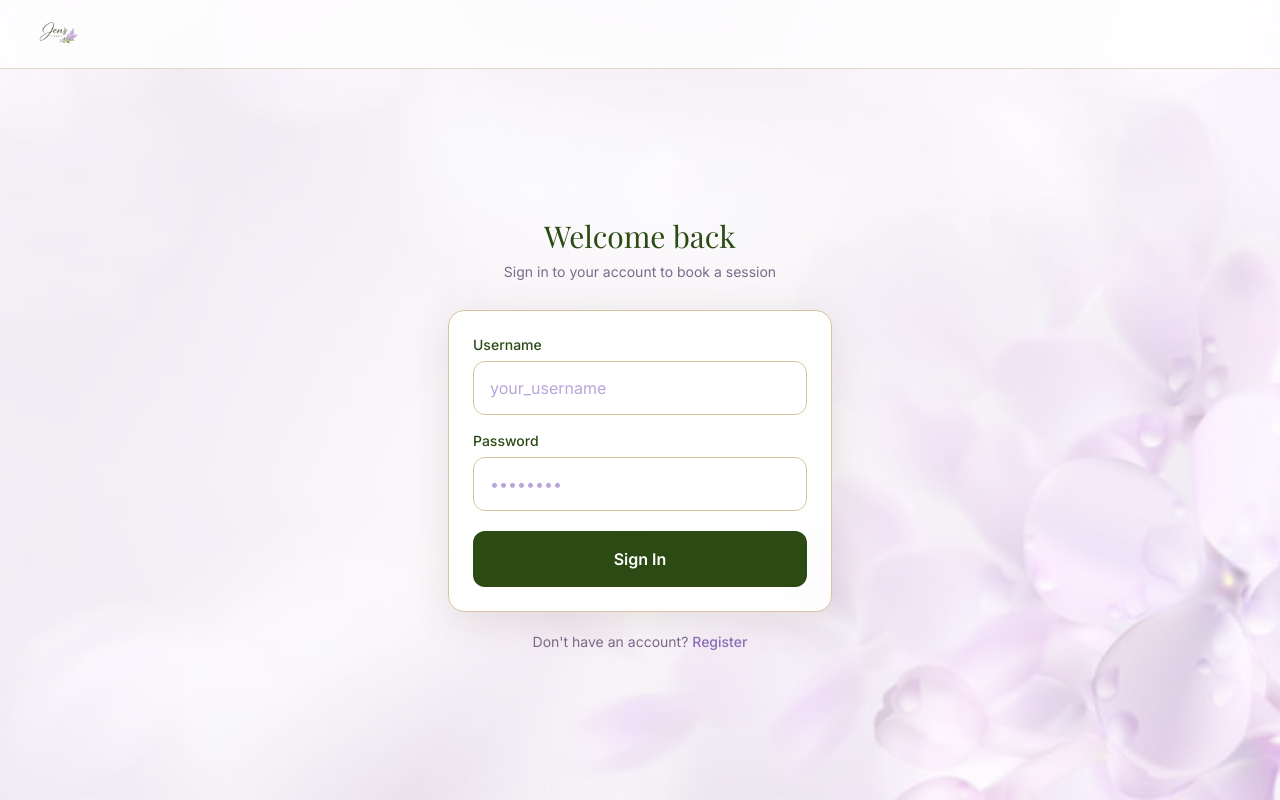
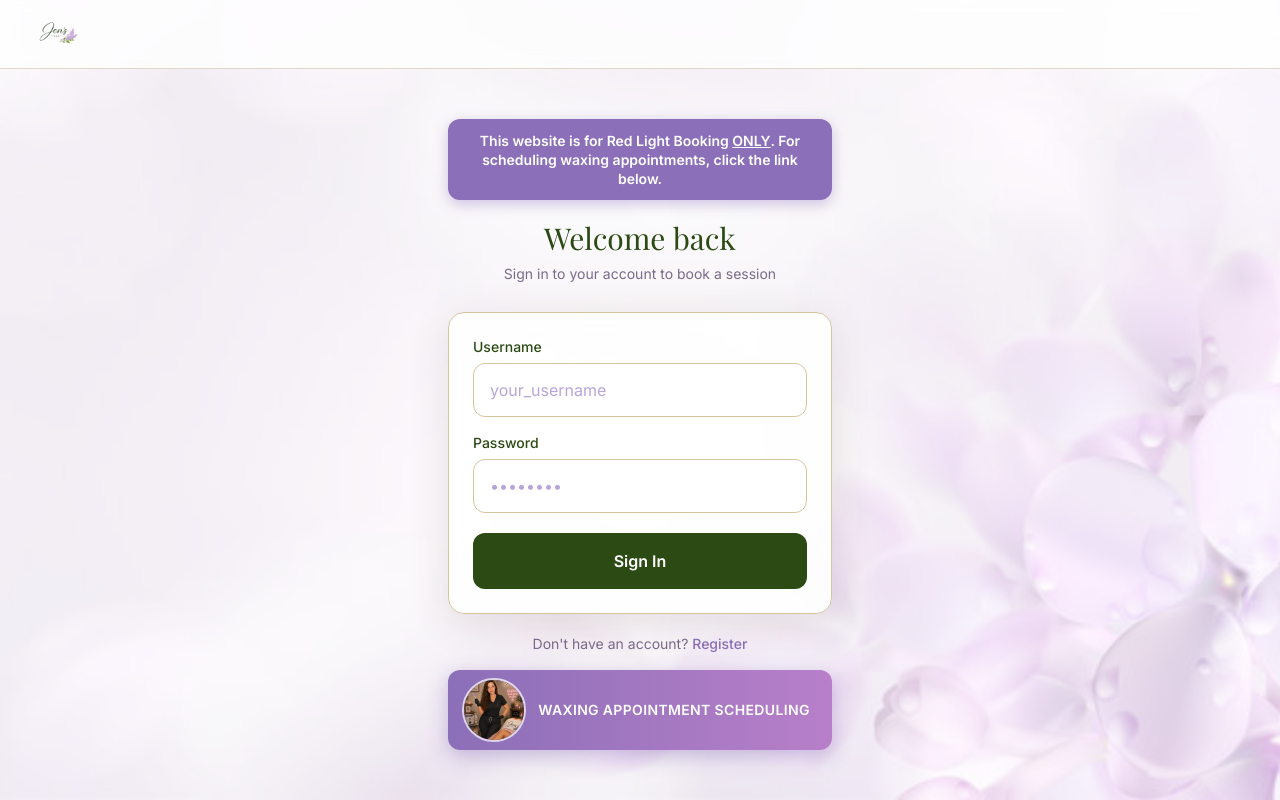
Before and after one commit to FedorPortnoi/book-red-light, a React (Vite) app: page /login in a window 1280 px wide. Built offline with nearby package versions, Linux system fonts and the light colour scheme; no server answers; a web font is replaced by a local one.

Commit message:
Login/Register: Red Light only notice + waxing booking link

```diff
--- a/src/pages/Login.jsx
+++ b/src/pages/Login.jsx
@@ -41,6 +41,13 @@ export default function Login() {
 
       <main className="flex-1 flex items-center justify-center px-4 py-12">
         <div className="w-full max-w-sm">
+          <div className="mb-5 rounded-xl bg-[#8B6FB8] px-4 py-3 text-center shadow-[0_4px_14px_rgba(139,111,184,0.4)]">
+            <p className="text-sm text-white font-semibold leading-snug">
+              This website is for Red Light Booking <span className="font-extrabold underline">ONLY</span>.
+              For scheduling waxing appointments, click the link below.
+            </p>
+          </div>
+
           <div className="text-center mb-7">
             <h1 className="font-serif text-3xl text-[#2C4A14] mb-2">Welcome back</h1>
             <p className="text-[#7A6B8A] text-sm">Sign in to your account to book a session</p>
@@ -64,6 +71,12 @@ export default function Login() {
             Don't have an account?{' '}
             <Link to="/register" className="text-[#8B6FB8] hover:text-[#7A5FA8] font-medium">Register</Link>
           </p>
+
+          <a href="https://www.facebook.com/share/1G5How13KV/?mibextid=wwXIfr" target="_blank" rel="noopener noreferrer"
+            className="mt-4 flex items-center justify-center gap-3 w-full py-2 pl-2 pr-4 text-sm tracking-wide font-bold text-white bg-gradient-to-r from-[#8B6FB8] to-[#B87FC9] hover:brightness-110 rounded-xl transition-all uppercase shadow-[0_6px_20px_rgba(139,111,184,0.45)]">
+            <img src="/images/jens-fb-profile.jpg" alt="" className="w-16 h-16 rounded-full object-cover border-2 border-white/70 shrink-0" />
+            Waxing Appointment Scheduling
+          </a>
         </div>
       </main>
     </div>
--- a/src/pages/Register.jsx
+++ b/src/pages/Register.jsx
@@ -56,6 +56,13 @@ export default function Register() {
 
       <main className="flex-1 flex items-center justify-center px-4 py-10">
         <div className="w-full max-w-sm">
+          <div className="mb-5 rounded-xl bg-[#8B6FB8] px-4 py-3 text-center shadow-[0_4px_14px_rgba(139,111,184,0.4)]">
+            <p className="text-sm text-white font-semibold leading-snug">
+              This website is for Red Light Booking <span className="font-extrabold underline">ONLY</span>.
+              For scheduling waxing appointments, click the link below.
+            </p>
+          </div>
+
           <div className="text-center mb-7">
             <h1 className="font-serif text-3xl text-[#2C4A14] mb-2">Create an account</h1>
             <p className="text-[#7A6B8A] text-sm">You'll be able to book once your account is approved</p>
@@ -79,6 +86,12 @@ export default function Register() {
             Already have an account?{' '}
             <Link to="/login" className="text-[#8B6FB8] hover:text-[#7A5FA8] font-medium">Sign in</Link>
           </p>
+
+          <a href="https://www.facebook.com/share/1G5How13KV/?mibextid=wwXIfr" target="_blank" rel="noopener noreferrer"
+            className="mt-4 flex items-center justify-center gap-3 w-full py-2 pl-2 pr-4 text-sm tracking-wide font-bold text-white bg-gradient-to-r from-[#8B6FB8] to-[#B87FC9] hover:brightness-110 rounded-xl transition-all uppercase shadow-[0_6px_20px_rgba(139,111,184,0.45)]">
+            <img src="/images/jens-fb-profile.jpg" alt="" className="w-16 h-16 rounded-full object-cover border-2 border-white/70 shrink-0" />
+            Waxing Appointment Scheduling
+          </a>
         </div>
       </main>
     </div>
```
Also changed, not shown: public/images/jens-fb-profile.jpg (added).
